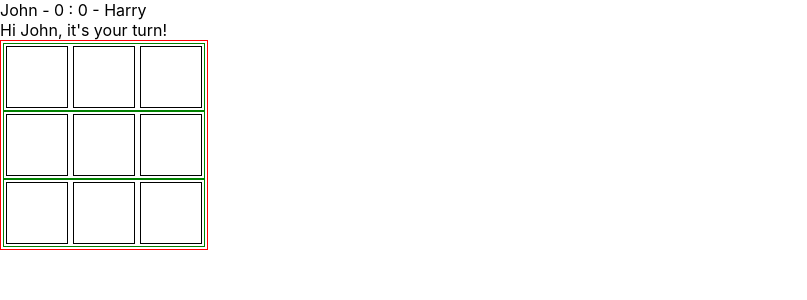
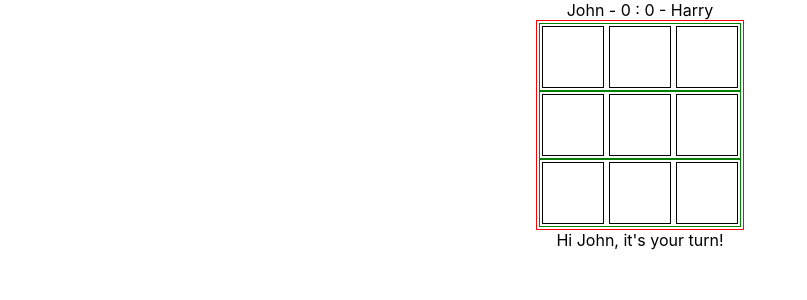
Before and after one commit to hrayrzh/task-management-tool, a React (Create React App) app: page / in a window 1280 px wide. Shown: the top 300 px of the page, without its empty margins (0-807 px from the left). Built offline with nearby package versions, Linux system fonts and the light colour scheme.

Commit message:
alert bug fixed

```diff
--- a/src/TheGame.js
+++ b/src/TheGame/TheGame.js
@@ -5,9 +5,12 @@ function TheGame() {
     const [turn, setturn] = useState(true);
     const [turnNum, setTurnNum] = useState(1);
     const [score, setScore] = useState([0,0])
-    const [checkWin, setCheckWin] = useState(null);
+    const [winner, setWinner] = useState(null);
 
-    const clickOnBoard = (rowIndex, cellIndex, turn) => {
+    const clickOnBoard = (rowIndex, cellIndex) => {
+
+        console.log(board);
+        console.log(turnNum);
         if (board[rowIndex][cellIndex] !== "") return
 
         const newArr = board.map((row, index) => {
@@ -15,7 +18,7 @@ function TheGame() {
                 return row.map((item, itemIndex) => {
                     if (itemIndex === cellIndex && item === '') {
                         console.log(item, rowIndex, cellIndex)
-                        return turn ? 'x' : 'o'
+                        return turn ? 'X' : 'O'
                     }
                     return item
                 })
@@ -37,34 +40,35 @@ function TheGame() {
                 || ((newArr[0][cellIndex] === newArr[1][cellIndex]) && (newArr[0][cellIndex] === newArr[2][cellIndex]))
                 || ((newArr[0][0] === newArr[1][1]) && (newArr[0][0] === newArr[2][2]))
                 || ((newArr[0][2] === newArr[1][1]) && (newArr[0][2] === newArr[2][0]))) {
-                setCheckWin(turn ? 'X' : 'Y');
+
+                console.log(newArr);
+                setWinner(turn ? "John Wins" : "Harry Wins");
                 setTurnNum(1);
                 turn ? setScore([score[0]+1, score[1]]) : setScore([score[0], score[1]+1])
+            }else if (turnNum === 9){
+                setWinner("NO WIN");
+                setTurnNum(1);
             }
         }
 
     }
 
     useEffect(()=>{
-        if(checkWin){
+        if(winner){
             console.log(board, 'effect');
             // debugger;
             setBoard([['', '', ''], ['', '', ''], ['', '', '']]);
-            alert(
-                `${checkWin} Wins`
-            )
+            setTimeout(() => {alert(
+                `${winner}`
+            )})
+            setWinner(null)
         }
-    }, [checkWin])
+    }, [winner])
 
     return (
-        <div>
+        <div className="gameContainer">
             <div>
                 John - {score[0]} : {score[1]} - Harry
-            </div>
-            <div className='gameInfo'>
-                Hi <span>
-                {turn ? "John" : "Harry"}
-            </span>, it's your turn!
             </div>
             <div className="gameBoard">
                 {board.map((row, rowIndex) => {
@@ -73,13 +77,18 @@ function TheGame() {
                                 {row.map((item, cellIndex) => {
                                     return (
                                         <div className="gameItem"
-                                             onClick={() => clickOnBoard(rowIndex, cellIndex, turn)}>{item}</div>
+                                             onClick={() => clickOnBoard(rowIndex, cellIndex)}>{item}</div>
                                     )
                                 })}
                             </div>
                         )
                     }
                 )}
+            </div>
+            <div className='gameInfo'>
+                Hi <span>
+                {turn ? "John" : "Harry"}
+            </span>, it's your turn!
             </div>
         </div>
 
--- a/src/index.css
+++ b/src/index.css
@@ -145,4 +145,14 @@ body {
     padding: 5px;
     width: 50px;
     height: 50px;
+    font-size: 30px;
+    display: flex;
+    align-items: center;
+    justify-content: center;
 }
+
+.gameContainer{
+    display: flex;
+    flex-direction: column;
+    align-items: center;
+}
--- a/src/index.js
+++ b/src/index.js
@@ -3,7 +3,7 @@ import ReactDOM from 'react-dom/client';
 import './index.css';
 // import App from './App';
 // import Resize from './Resize';
-import TheGame from "./TheGame";
+import TheGame from "./TheGame/TheGame";
 //import reportWebVitals from './reportWebVitals';
 
 const root = ReactDOM.createRoot(document.getElementById('root'));
```
